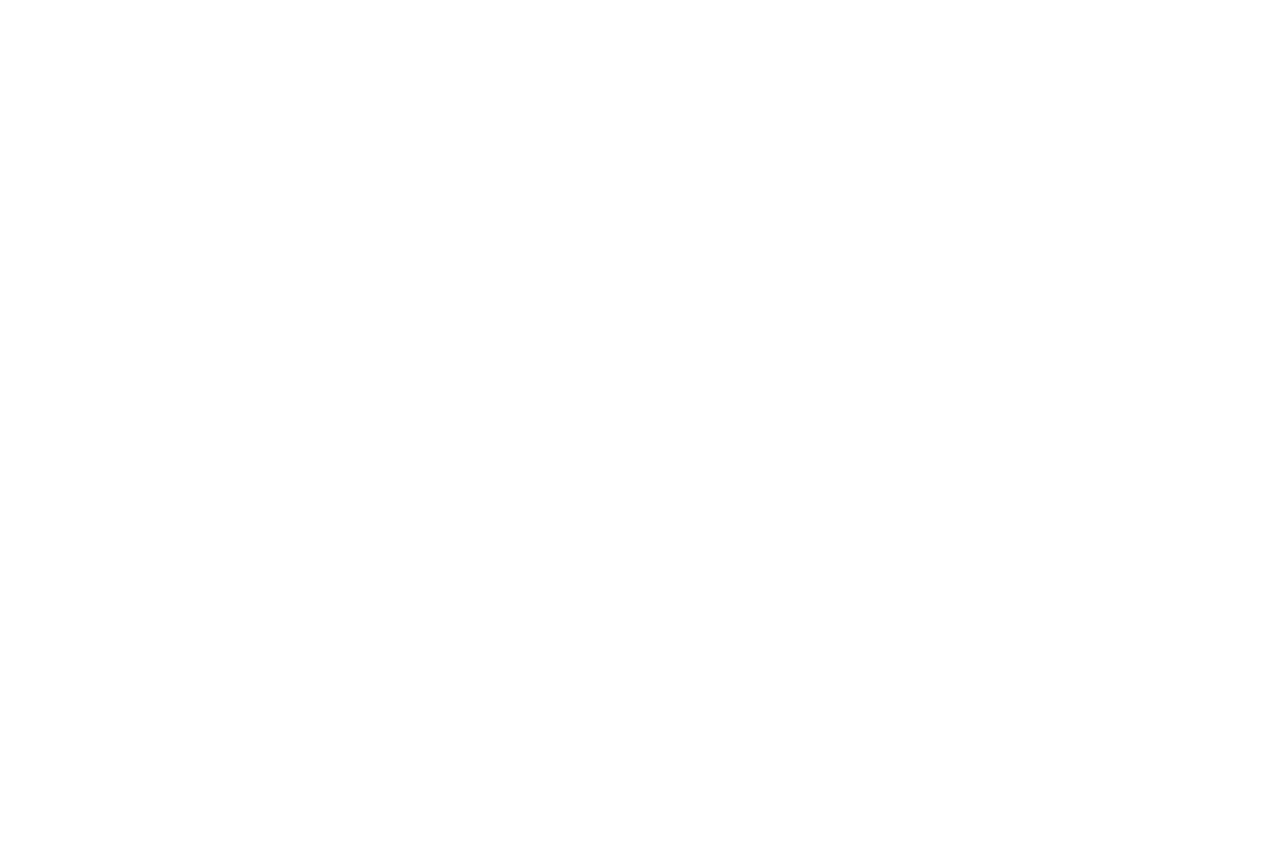
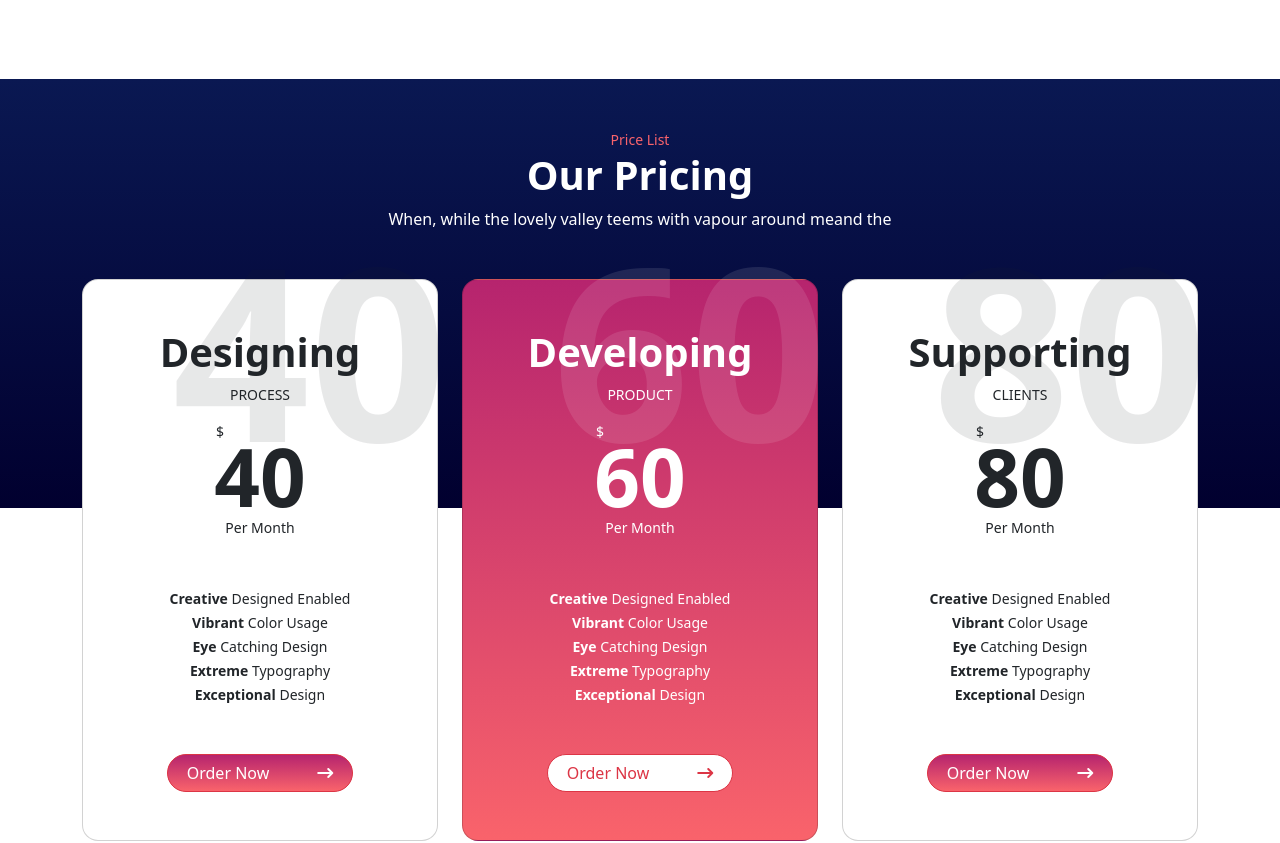
Before and after one commit to lucapolzone/proj-html-vuejs, a Vue app: page / in a window 1280 px wide. Shown: the part 2560-3403 px from the top of the page. Before the commit the page ends 2551 px from the top, so only its background shows below. Built offline with nearby package versions, Linux system fonts and the light colour scheme.

Commit message:
feat: add price list section

```diff
--- a/src/components/AppMain.vue
+++ b/src/components/AppMain.vue
@@ -35,7 +35,7 @@ export default {
     <section id="our-services">
       <div class="container text-center">
 
-        <div class="wrapper-title text-center">
+        <div class="wrapper-title">
           <small>Our Services</small>
           <h2>What We Do</h2>
           <p>When, while the lovely valley teems with vapour around meand the</p>
@@ -116,30 +116,28 @@ export default {
 
         <!-- ==== CAROUSEL ==== -->
 
-        <div class="container carousel">
+        <div class="container carousel my-5">
           <div class="row">
 
-            <div v-for="(, index) in slides" class="col">
+            <div v-for="(slide, index) in slides" class="col">
               <div class="card ms-card">
                 <div class="overlay-img-card">
-                  <img :src="slides[index].imgPath" alt="">
+                  <img :src="slide.imgPath" alt="">
                 </div>
                 <div class="badge-card d-flex align-items-center justify-content-around py-2">
                   <small class="fw-bold">
-                    {{ slides[index].badge1 }}
+                    {{ slide.badge1 }}
                   </small>
                   <small>
-                    {{ slides[index].badge2 }}
+                    {{ slide.badge2 }}
                   </small>
                 </div>
               </div>
             </div>
 
-
-
           </div>
 
-          <div class="text-center">
+          <div class="text-center mt-3">
             <i class="fa-solid fa-circle"></i>
             <i class="fa-solid fa-circle"></i>
             <i class="fa-solid fa-circle active"></i>
@@ -148,6 +146,101 @@ export default {
           </div>
         </div>
 
+      </div>
+    </section>
+
+    <section id="price-list" class="text-center">
+
+      <div class="wrapper-title">
+        <small>Price List</small>
+        <h2>Our Pricing</h2>
+        <p>When, while the lovely valley teems with vapour around meand the</p>
+      </div>
+
+      <div class="container my-5">
+          <div class="row gx-4">
+          <div class="col-md-4">
+
+            <div class="card rounded-4 p-5">
+              <h2>40</h2>
+
+              <h2>Designing</h2>
+              <small>PROCESS</small>
+              <small class="mt-3 dollar-symbol">$</small>
+              <h2>40</h2>
+              <small>Per Month</small>
+
+              <ul class="my-5">
+                <li><small><span class="fw-bold">Creative </span>Designed Enabled</small></li>
+                <li><small><span class="fw-bold">Vibrant </span>Color Usage</small></li>
+                <li><small><span class="fw-bold">Eye </span>Catching Design</small></li>
+                <li><small><span class="fw-bold">Extreme </span>Typography</small></li>
+                <li><small><span class="fw-bold">Exceptional </span>Design</small></li>
+              </ul>
+
+              <div>
+                <a href="#" class="btn btn-danger vertical">Order Now<i class="ms-5 fa-solid fa-arrow-right-long"></i></a>
+              </div>
+
+
+            </div>
+
+          </div>
+          <div class="col-md-4">
+
+            <div class="card rounded-4 p-5">
+              <h2>60</h2>
+
+              <h2>Developing</h2>
+              <small>PRODUCT</small>
+              <small class="mt-3 dollar-symbol">$</small>
+              <h2>60</h2>
+              <small>Per Month</small>
+
+              <ul class="my-5">
+                <li><small><span class="fw-bold">Creative </span>Designed Enabled</small></li>
+                <li><small><span class="fw-bold">Vibrant </span>Color Usage</small></li>
+                <li><small><span class="fw-bold">Eye </span>Catching Design</small></li>
+                <li><small><span class="fw-bold">Extreme </span>Typography</small></li>
+                <li><small><span class="fw-bold">Exceptional </span>Design</small></li>
+              </ul>
+
+              <div>
+                <a href="#" class="btn btn-outline-danger">Order Now<i class="ms-5 fa-solid fa-arrow-right-long"></i></a>
+              </div>
+
+
+            </div>
+
+          </div>
+          <div class="col-md-4">
+
+            <div class="card rounded-4 p-5">
+              <h2>80</h2>
+
+              <h2>Supporting</h2>
+              <small>CLIENTS</small>
+              <small class="mt-3 dollar-symbol">$</small>
+              <h2>80</h2>
+              <small>Per Month</small>
+
+              <ul class="my-5">
+                <li><small><span class="fw-bold">Creative </span>Designed Enabled</small></li>
+                <li><small><span class="fw-bold">Vibrant </span>Color Usage</small></li>
+                <li><small><span class="fw-bold">Eye </span>Catching Design</small></li>
+                <li><small><span class="fw-bold">Extreme </span>Typography</small></li>
+                <li><small><span class="fw-bold">Exceptional </span>Design</small></li>
+              </ul>
+
+              <div>
+                <a href="#" class="btn btn-danger vertical">Order Now<i class="ms-5 fa-solid fa-arrow-right-long"></i></a>
+              </div>
+
+
+            </div>
+
+          </div>
+        </div>
       </div>
     </section>
 
@@ -167,6 +260,7 @@ main {
   }
 
   .wrapper-title {
+    text-align: center;
 
     small {
       color: #F9636B;
@@ -203,6 +297,7 @@ main {
 
 
   section#portfolio {
+
 
     .carousel-arrows {
       color: #F9636B;
@@ -252,6 +347,38 @@ main {
 
   }
 
+  section#price-list {
+    background-image: linear-gradient(to bottom, #0a1852 0, #01002f 50%, #fff 50%, #fff 100%);
+    .card {
+      position: relative;
+
+      .dollar-symbol {
+        margin-right: $xxlarge-size;
+      }
+
+      h2:first-of-type {
+        font-size: 15rem;
+        position: absolute;
+        top: -75px;
+        right: -10px;
+        opacity: .1;
+      }
+
+      h2:last-of-type {
+      font-size: $xxlarge-size;
+      line-height: 4.2rem;
+      }
+    }
+
+    .container .col-md-4:nth-of-type(even) .card {
+      background-image: linear-gradient(to bottom, #B6246E 0, #F9636B 100%);
+      color: white;
+        .btn {
+          background-color: #fff;
+        }
+    }
+  }
+
 
 }
 </style>
--- a/src/styles/general.scss
+++ b/src/styles/general.scss
@@ -62,6 +62,10 @@ a:hover {
     background-image: linear-gradient(to right, #B6246E 0, #F9636B 100%);
   }
 
+  &.btn-danger.vertical {
+    background-image: linear-gradient(to bottom, #B6246E 0, #F9636B 100%);
+  }
+
   &:hover {
     filter: brightness(1.2);
   }
```
